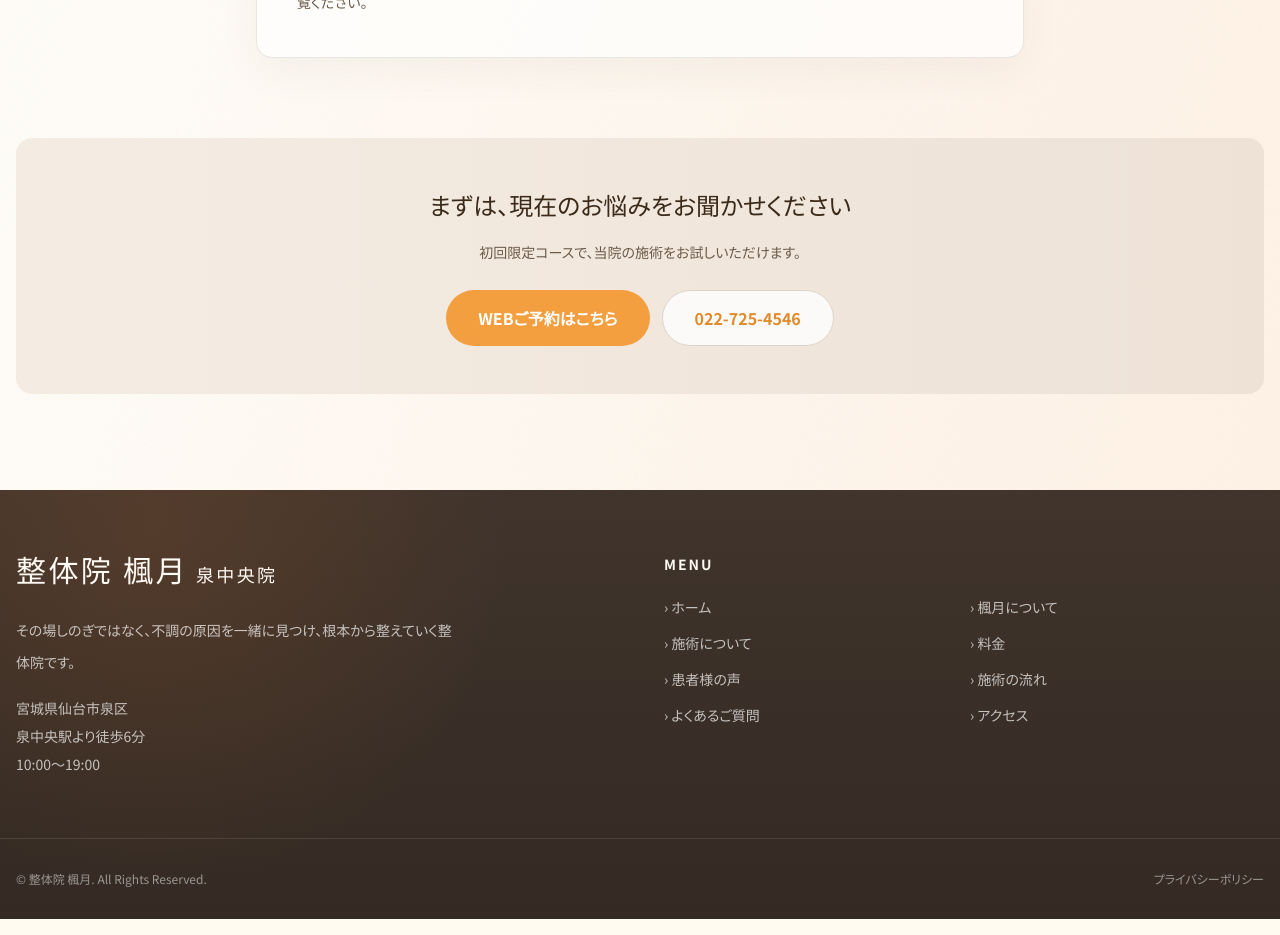
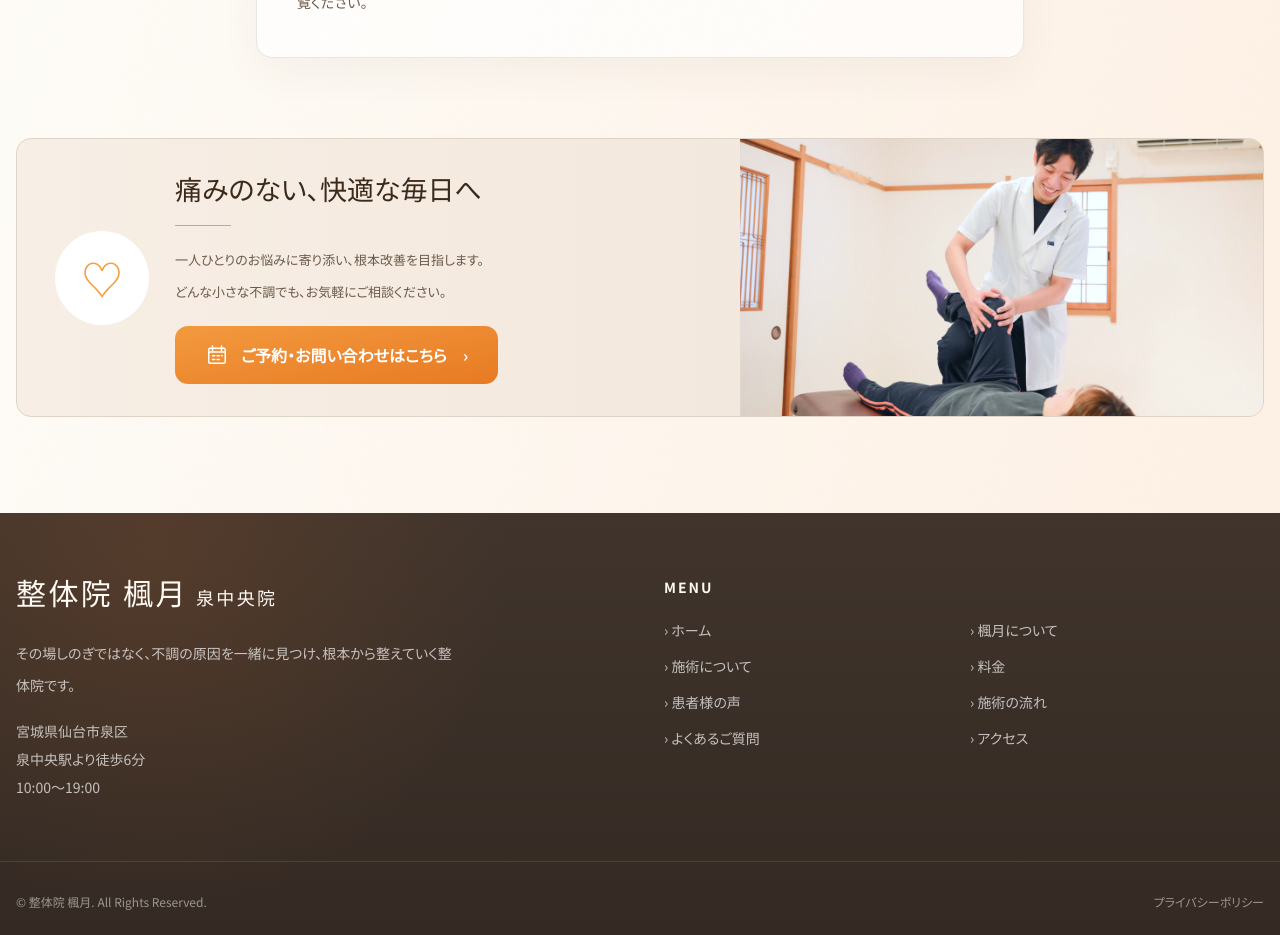
Before and after one commit to yuu-zen-org/akatsuki-seitai, a Next.js app: page /recommend in a window 1280 px wide. Shown: the part 5380-6315 px from the top of the page. Built offline with nearby package versions, Linux system fonts and the light colour scheme.

Commit message:
feat: 推薦ページにトップページ共通CTAバナーを設置
Co-Authored-By: Claude Sonnet 4.6 <noreply@anthropic.com>

```diff
--- a/src/app/recommend/[slug]/page.tsx
+++ b/src/app/recommend/[slug]/page.tsx
@@ -3,6 +3,7 @@ import Image from "next/image";
 import Link from "next/link";
 import { notFound } from "next/navigation";
 import { BackgroundBlurs } from "@/components/ui/BackgroundBlurs";
+import { CtaSection } from "@/components/sections/CtaSection";
 import { recommends } from "@/data/recommends";
 import { siteConfig } from "@/lib/site-config";
 import type { RecommendCategory } from "@/types";
@@ -164,30 +165,21 @@ export default async function RecommendDetailPage({
               ※掲載内容はご本人から寄せられた推薦文をもとに、内容を損なわない範囲で読みやすく編集・要約しています。個人の感想であり、施術の結果や効果を保証するものではありません。
             </p>
 
-            {/* ── ナビゲーション ── */}
-            <div className="flex flex-col items-center gap-6 border-t border-border-light pt-10 sm:flex-row sm:justify-between">
+            {/* 一覧へ戻る */}
+            <div className="border-t border-border-light pt-10 pb-4">
               <Link
                 href="/recommend"
                 className="text-sm font-bold text-text-light transition-opacity hover:opacity-60"
               >
                 ← 推薦一覧へ戻る
               </Link>
-              <div className="flex flex-col gap-3 sm:flex-row">
-                <Link
-                  href="/contact"
-                  className="inline-flex min-h-12 items-center justify-center rounded-full bg-primary px-7 text-sm font-bold text-white"
-                >
-                  WEBご予約はこちら
-                </Link>
-                <a
-                  href={siteConfig.contact.phoneHref}
-                  className="inline-flex min-h-12 items-center justify-center rounded-full border border-border-light bg-white/80 px-7 text-sm font-bold text-primary-dark"
-                >
-                  {siteConfig.contact.phone}
-                </a>
-              </div>
             </div>
           </div>
+        </div>
+
+        {/* CTA */}
+        <div className="mx-auto w-[min(calc(100%-2rem),1260px)]">
+          <CtaSection />
         </div>
       </div>
     </main>
--- a/src/app/recommend/page.tsx
+++ b/src/app/recommend/page.tsx
@@ -1,7 +1,7 @@
 import type { Metadata } from "next";
-import Link from "next/link";
 import { BackgroundBlurs } from "@/components/ui/BackgroundBlurs";
 import { PageHeader } from "@/components/ui/PageHeader";
+import { CtaSection } from "@/components/sections/CtaSection";
 import { RecommendGrid } from "@/components/sections/RecommendGrid";
 import { siteConfig } from "@/lib/site-config";
 
@@ -55,31 +55,7 @@ export default function RecommendPage() {
             </div>
           </section>
 
-          {/* CTA */}
-          <section className="pb-24">
-            <div className="rounded-2xl bg-gradient-to-r from-[#f4ece3] to-[#eee2d7] p-8 text-center md:p-12">
-              <p className="font-mincho text-xl leading-[1.8] md:text-2xl">
-                まずは、現在のお悩みをお聞かせください
-              </p>
-              <p className="mt-3 text-sm text-text-light">
-                初回限定コースで、当院の施術をお試しいただけます。
-              </p>
-              <div className="mt-7 flex flex-col items-center justify-center gap-3 sm:flex-row">
-                <Link
-                  href="/contact"
-                  className="inline-flex min-h-14 items-center justify-center gap-2 rounded-full bg-primary px-8 font-bold text-white"
-                >
-                  WEBご予約はこちら
-                </Link>
-                <a
-                  href={siteConfig.contact.phoneHref}
-                  className="inline-flex min-h-14 items-center justify-center gap-2 rounded-full border border-border-light bg-white/80 px-8 font-bold text-primary-dark"
-                >
-                  {siteConfig.contact.phone}
-                </a>
-              </div>
-            </div>
-          </section>
+          <CtaSection />
         </div>
       </div>
     </main>
--- /dev/null
+++ b/src/components/sections/CtaSection.tsx
@@ -0,0 +1,41 @@
+import Link from "next/link";
+import { siteConfig } from "@/lib/site-config";
+
+export function CtaSection() {
+  return (
+    <section className="pb-24">
+      <div className="grid overflow-hidden rounded-[15px] border border-border-light bg-gradient-to-r from-[#f7eee5] to-[#f1e4d8] lg:grid-cols-[58%_42%] max-[720px]:grid-cols-1">
+        <div className="flex items-center gap-[26px] p-8 lg:p-[32px_38px] max-[720px]:flex-col max-[720px]:items-start max-[720px]:p-[28px_20px]">
+          <div className="grid h-[94px] w-[94px] flex-shrink-0 place-items-center rounded-full bg-white text-[42px] text-primary max-[720px]:h-[72px] max-[720px]:w-[72px]">
+            ♡
+          </div>
+          <div>
+            <h3 className="font-mincho text-[27px] font-normal">痛みのない、快適な毎日へ</h3>
+            <span className="mt-[13px] mb-[18px] block h-px w-14 bg-primary" />
+            <p className="text-[13px] leading-8 text-text-light">
+              一人ひとりのお悩みに寄り添い、根本改善を目指します。
+              <br />
+              どんな小さな不調でも、お気軽にご相談ください。
+            </p>
+            <Link
+              href="/contact"
+              className="mt-[18px] inline-flex min-h-[58px] items-center gap-3 rounded-[13px] bg-gradient-to-br from-[#f39a3e] to-[#e77a22] px-[30px] font-bold text-white"
+            >
+              <svg aria-hidden="true" className="size-6" fill="none" viewBox="0 0 32 32">
+                <rect height="20" rx="2" stroke="currentColor" strokeWidth="2" width="22" x="5" y="7" />
+                <path d="M10 4v6M22 4v6M5 12h22M10 17h3M16 17h3M22 17h1M10 22h3M16 22h3" stroke="currentColor" strokeLinecap="round" strokeWidth="2" />
+              </svg>
+              ご予約・お問い合わせはこちら　›
+            </Link>
+          </div>
+        </div>
+        <div
+          className="min-h-[250px] bg-cover bg-center max-[720px]:min-h-[210px]"
+          role="img"
+          aria-label="明るく清潔な施術室"
+          style={{ backgroundImage: "url(/images/top/flow-cta.jpg)" }}
+        />
+      </div>
+    </section>
+  );
+}
```
